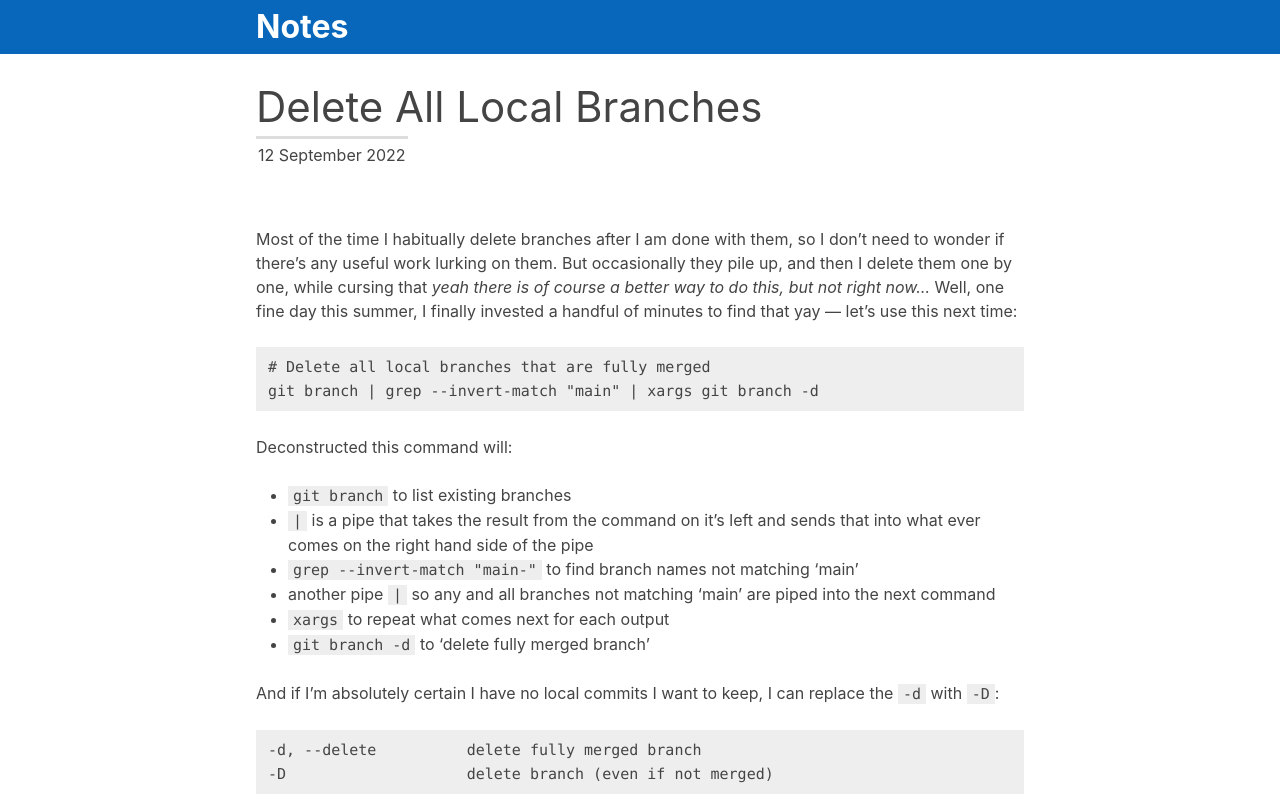
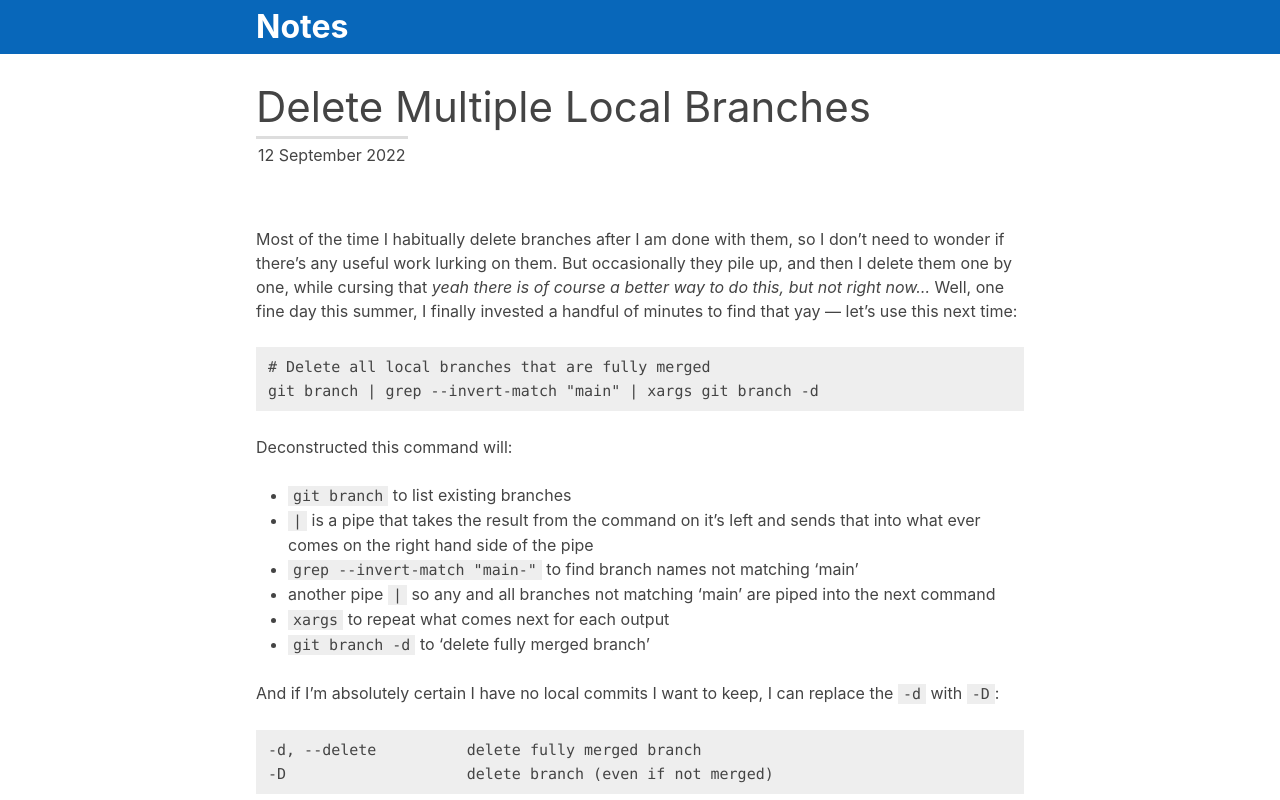
Before and after one commit to elisabethirgens/notes, an Eleventy site: page posts/2022/2022-09-12-delete-branches.md in a window 1280 px wide. Shown: the top 800 px of the page. Built offline with nearby package versions, Linux system fonts and the light colour scheme; Eleventy itself is replaced by a stand-in of ours; code samples lack their colours; files that its build step writes are made by us from their sources.

Commit message:
Reword title

```diff
--- a/posts/2022/2022-09-12-delete-branches.md
+++ b/posts/2022/2022-09-12-delete-branches.md
@@ -1,6 +1,6 @@
 ---
 layout: post
-title: "Delete All Local Branches"
+title: "Delete Multiple Local Branches"
 date: 2022-09-12
 ---
 
```
